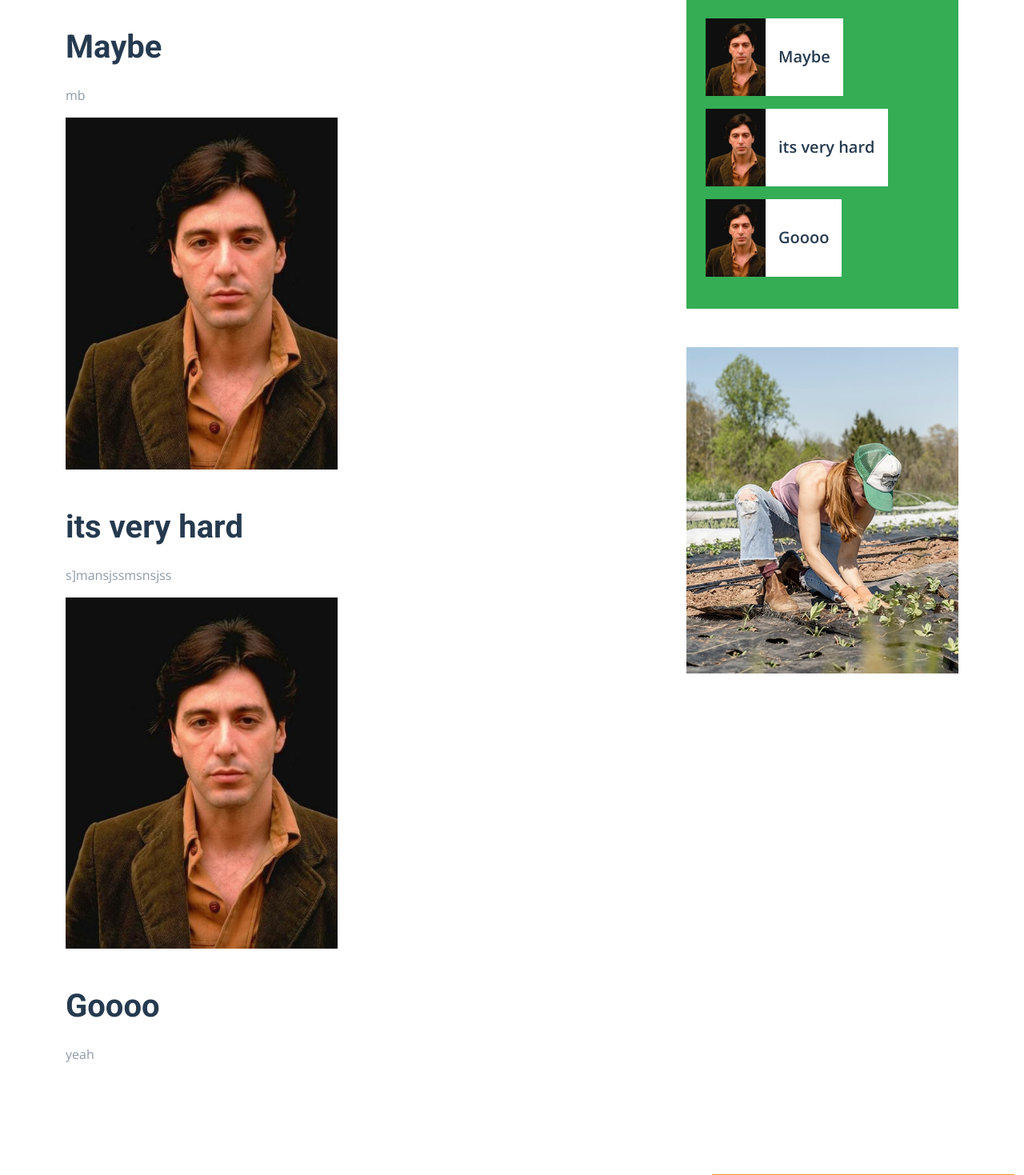
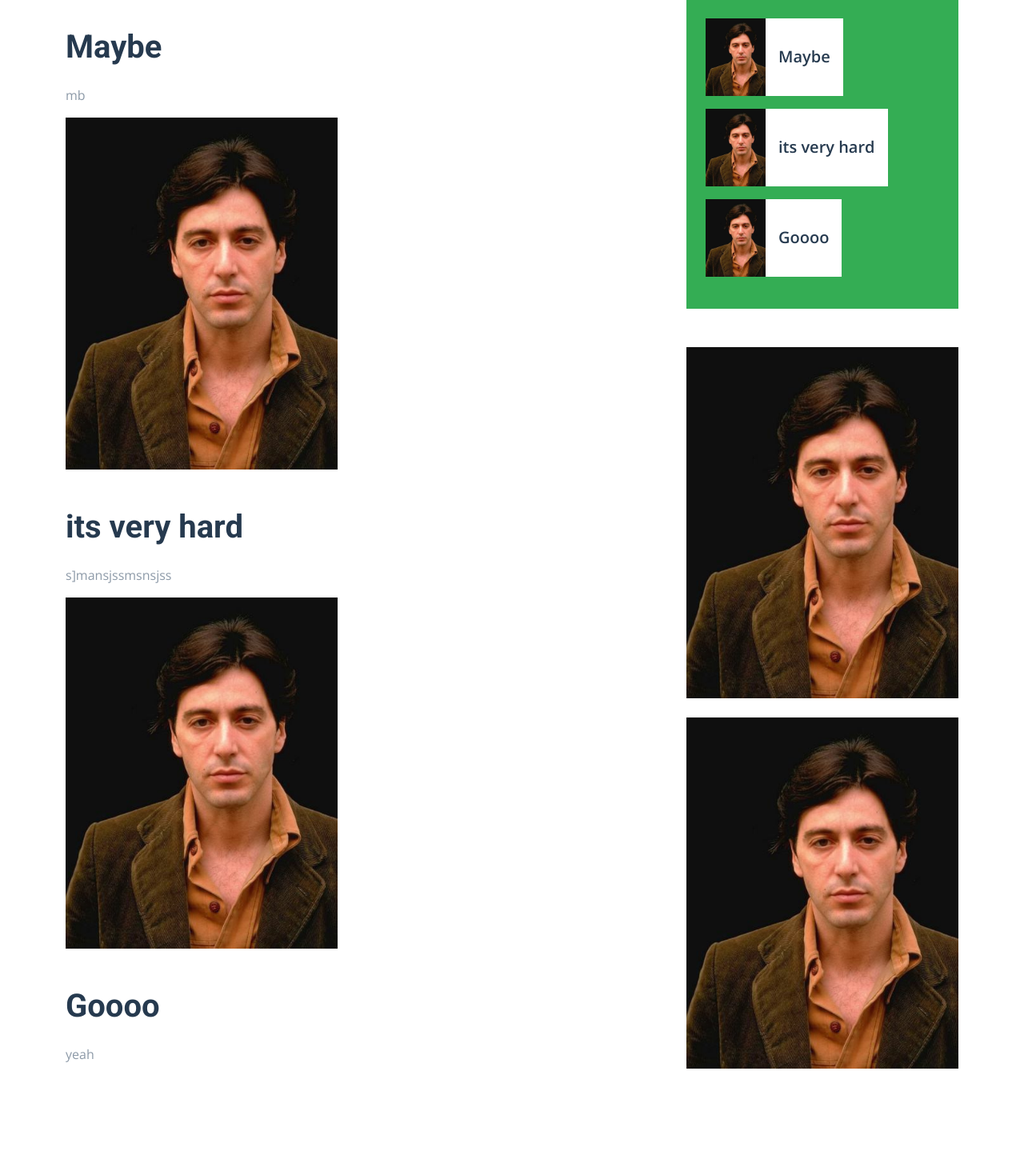
Before and after one commit to javohiralisherovic/farmfresh, a Django app: page /detail/ in a window 1280 px wide. Shown: the part 1111-2580 px from the top of the page at 80% size. Run offline with Django 4.2, Linux system fonts and the light colour scheme; data comes from the database, SQL or seed files in the repository; both versions use the stored data as it was after the commit; some libraries are stand-ins or nearby versions.

Commit message:
gooo
gooo

```diff
--- a/templates/all/detail.html
+++ b/templates/all/detail.html
@@ -76,7 +76,11 @@
 
                 <!-- Image Start -->
                 <div class="mb-5">
-                    <img src="{% static 'img/blog-1.jpg' %}" alt="" class="img-fluid rounded">
+                    {% for post in Post %}
+                    {% if post.id < 3 %}
+                    <img src="{{post.image.url}}" alt="" class="img-fluid rounded"><br><br>
+                    {%endif%}
+                    {%endfor%}
                 </div>
                 <!-- Image End -->
             </div>
```
Also changed, not shown: farm.sqlite3, media/mobile_images/Al_Pacino.___HAO28zT.jpg (added), media/mobile_images/IMAGE_2021-09-27_104029.jpeg (added).
